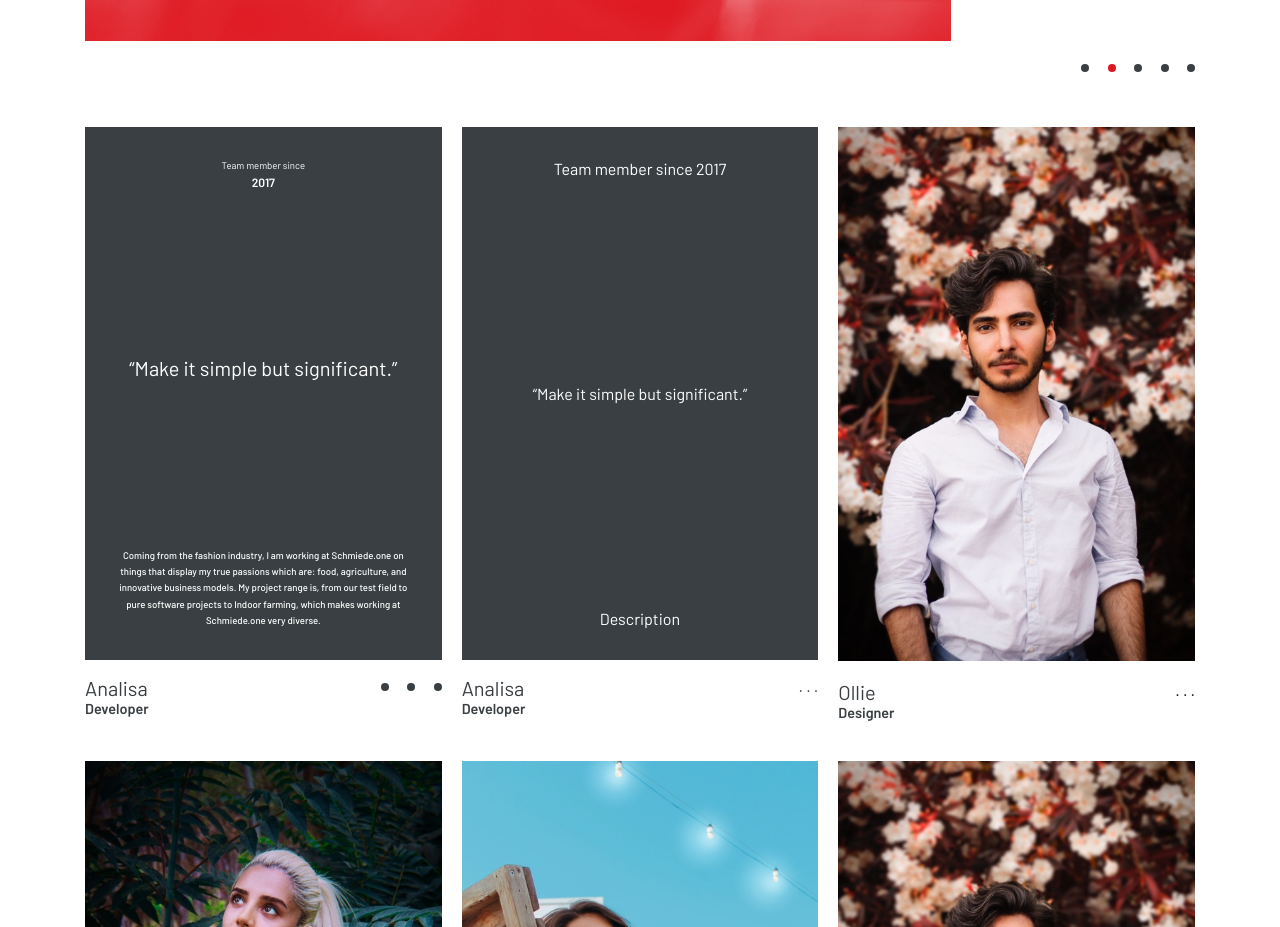
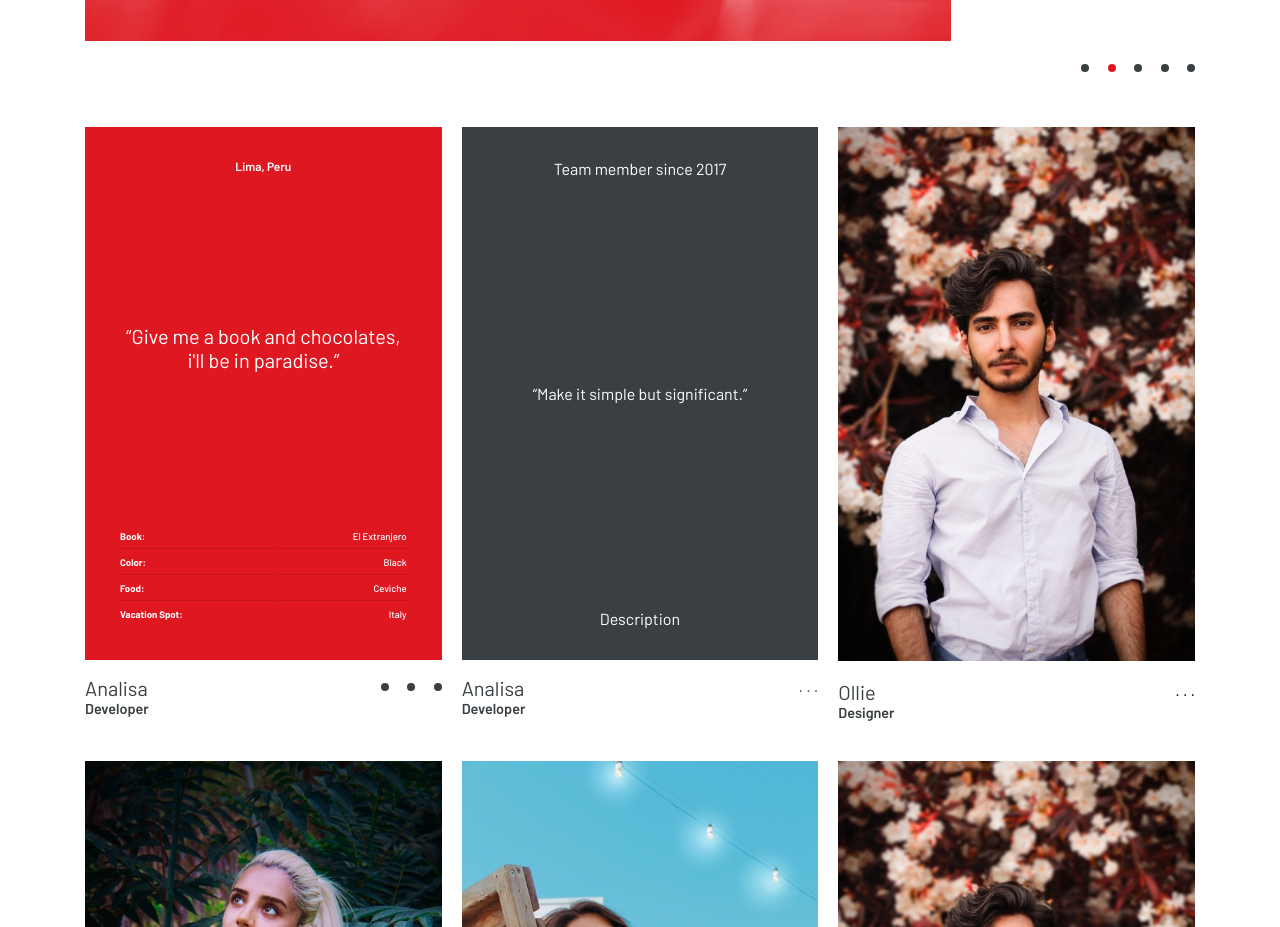
Before and after one commit to axlbert/schmiede-website-new, a Next.js app: page /about in a window 1280 px wide. Shown: the part 1400-2327 px from the top of the page. Built offline with nearby package versions, Linux system fonts and the light colour scheme.

Commit message:
init member card personal overlay

```diff
--- a/components/member-card/index.js
+++ b/components/member-card/index.js
@@ -3,11 +3,8 @@ import React from 'react';
 import './member-card.css';
 import DotControls from '../dot-controls';
 
-export default function MemberCard() {
+function ProfessionalOverlay() {
   return (
-    <div className="Card">
-      <div className="Card-ImageWrapper">
-        <img className="Card-Image" src="/about/member-2.jpg" />
     <div className="MemberCard-Professional Card-ImageOverlay Card-ImageOverlay_gray">
       <header>
         <div className="MemberCard-HeaderTextSmall">Team member since</div>
@@ -23,6 +20,58 @@ export default function MemberCard() {
         My project range is, from our test field to pure software projects
         to Indoor farming, which makes working at Schmiede.one very diverse.
       </div>
+    </div>
+  );
+}
+
+export default function MemberCard() {
+  return (
+    <div className="Card">
+      <div className="Card-ImageWrapper">
+        <img className="Card-Image" src="/about/member-2.jpg" />
+        <div className="MemberCard-Professional Card-ImageOverlay Card-ImageOverlay_red">
+          <header>
+            <div className="MemberCard-HeaderText">Lima, Peru</div>
+          </header>
+          <div className="MemberCard-Quote">
+            “Give me a book and chocolates, i'll be in paradise.”
+          </div>
+          <table className="MemberCard-Table">
+            <tbody>
+              <tr className="MemberCard-TableTr">
+                <th className="MemberCard-TableTh MemberCard_borderBottom">
+                  Book:
+                </th>
+                <td className="MemberCard-TableTd MemberCard_borderBottom">
+                  El Extranjero
+                </td>
+              </tr>
+              <tr className="MemberCard-TableTr">
+                <th className="MemberCard-TableTh MemberCard_borderBottom">
+                  Color:
+                </th>
+                <td className="MemberCard-TableTd MemberCard_borderBottom">
+                  Black
+                </td>
+              </tr>
+              <tr className="MemberCard-TableTr">
+                <th className="MemberCard-TableTh MemberCard_borderBottom">
+                  Food:
+                </th>
+                <td className="MemberCard-TableTd MemberCard_borderBottom">
+                  Ceviche
+                </td>
+              </tr>
+              <tr className="MemberCard-TableTr">
+                <th className="MemberCard-TableTh">
+                  Vacation Spot:
+                </th>
+                <td className="MemberCard-TableTd">
+                  Italy
+                </td>
+              </tr>
+            </tbody>
+          </table>
         </div>
       </div>
       <div
--- a/components/member-card/member-card.css
+++ b/components/member-card/member-card.css
@@ -8,6 +8,9 @@
   line-height: 1.7;
 }
 
+/**
+ * HEADER
+ */
 .MemberCard-HeaderText {
   font-size: .75rem;
   font-weight: 600;
@@ -17,3 +20,27 @@
   font-size: .6rem;
   font-weight: 400;
 }
+
+/**
+ * TABLE
+ */
+.MemberCard-TableTr {
+  box-sizing: content-box;
+  padding: .5rem 0;
+
+}
+.MemberCard-TableTh {
+  text-align: left;
+  font-size: .6rem;
+  font-weight: 700;
+  line-height: 2.2;
+}
+.MemberCard-TableTd {
+  text-align: right;
+  font-size: .6rem;
+  font-weight: 500;
+  line-height: 2.2;
+}
+.MemberCard_borderBottom {
+  border-bottom: 1px solid rgba(127, 14, 19, .25) !important;
+}
```
Lines whose indentation alone changed are shown as unchanged.
